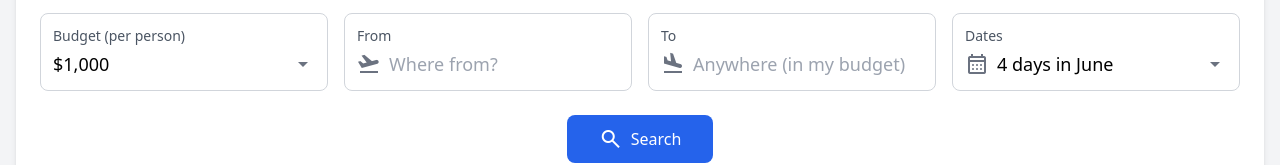
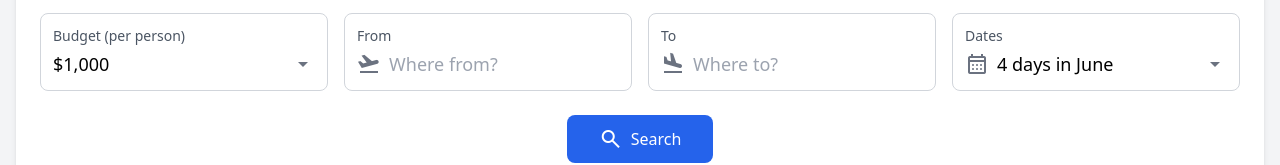
Before and after one commit to super3/tracker, a plain HTML site: page index.html in a window 1280 px wide. Shown: the part 165-330 px from the top of the page. Drawn offline with nearby package versions, Linux system fonts and the light colour scheme; no server answers.

Commit message:
Update index.html

```diff
--- a/index.html
+++ b/index.html
@@ -147,7 +147,7 @@
                         <div class="relative w-full">
                             <input
                                 type="text"
-                                placeholder="Anywhere (in my budget)"
+                                placeholder="Where to?"
                                 class="w-full outline-none text-lg"
                                 x-model="search"
                                 @focus="showDropdown = true"
```
